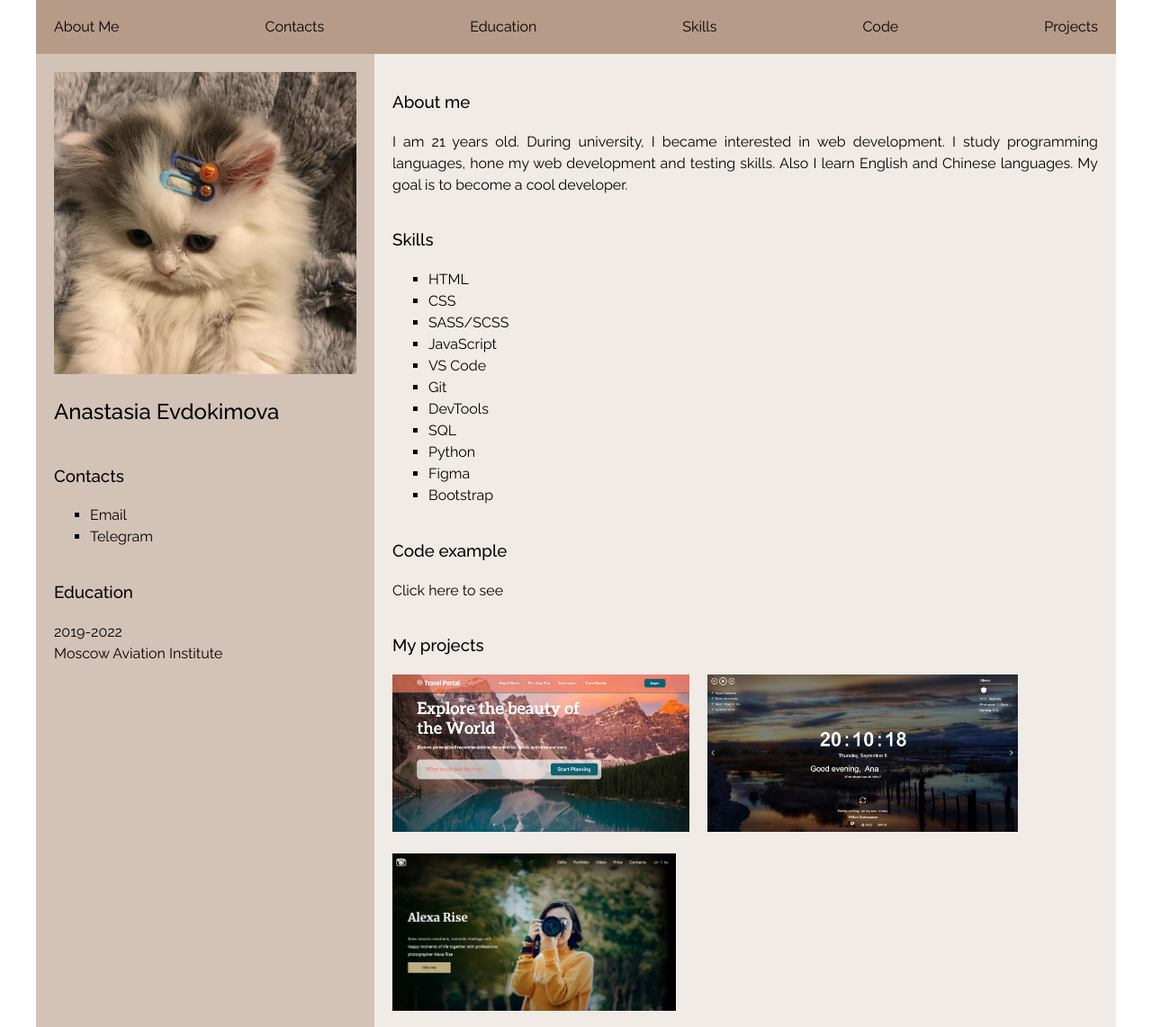
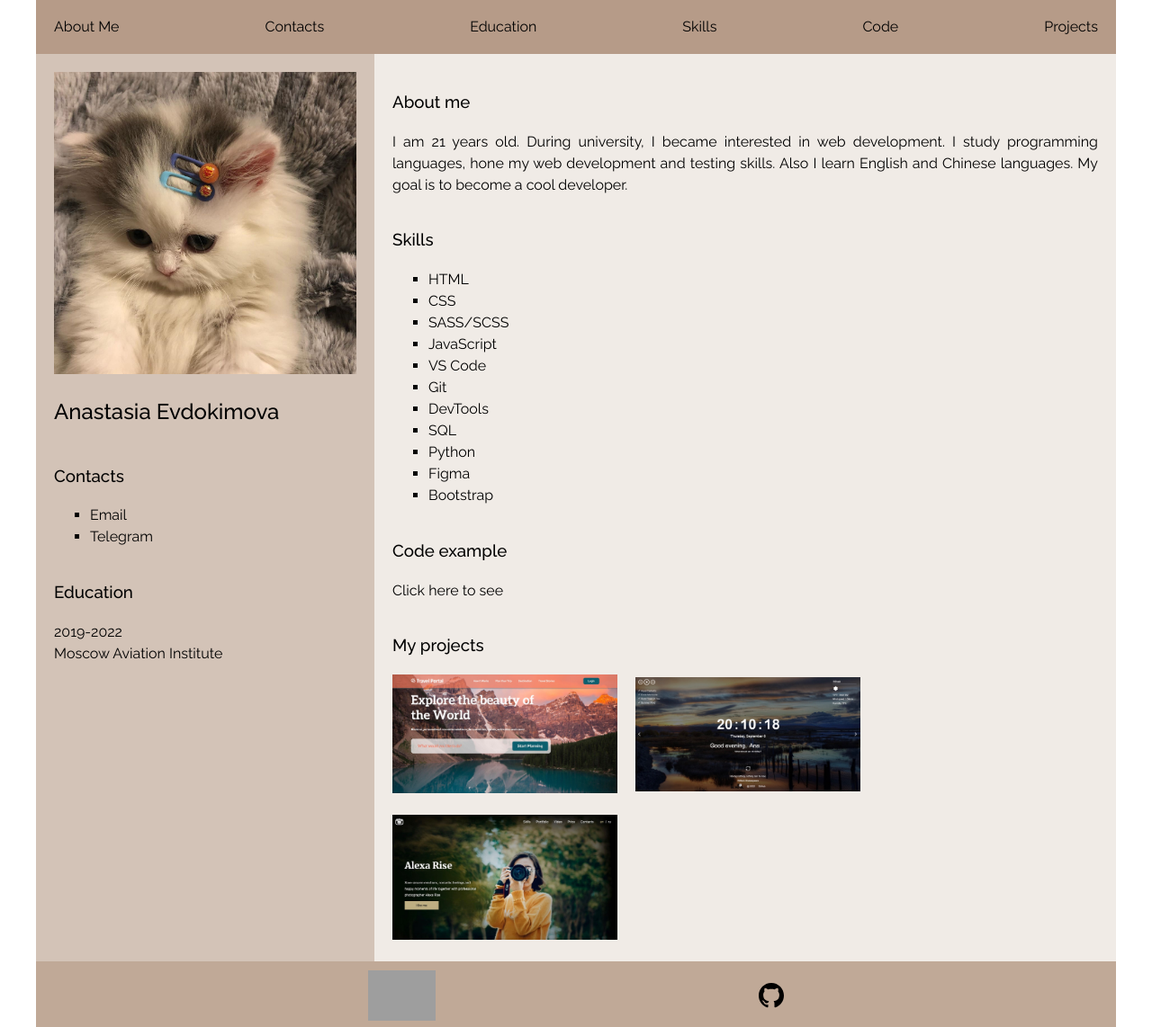
Before and after one commit to ananummy/rsschool-cv, a plain HTML site: page index.html in a window 1280 px wide. Shown: the top 1142 px of the page at 90% size. Drawn offline with Linux system fonts and the light colour scheme; grey boxes are pictures that could not be loaded.

Commit message:
fix: change img sizes

```diff
--- a/style.css
+++ b/style.css
@@ -188,7 +188,7 @@ a {
 #projects div div img {
   width: 100%;
   height: 100%;
-  max-width: auto;
+  max-width: 250px;
   max-height: 175px;
 }
 
```
